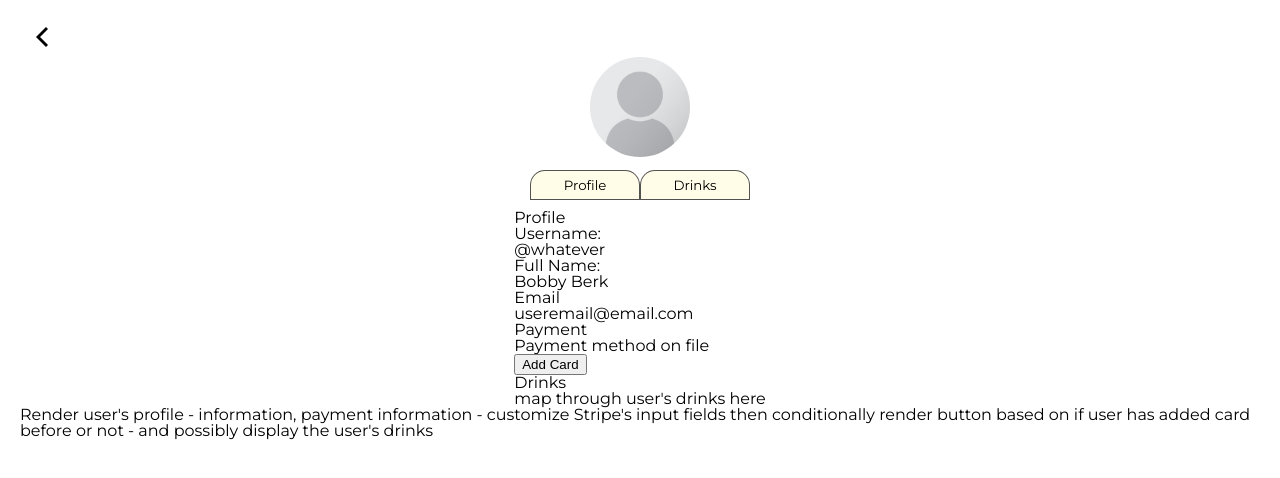
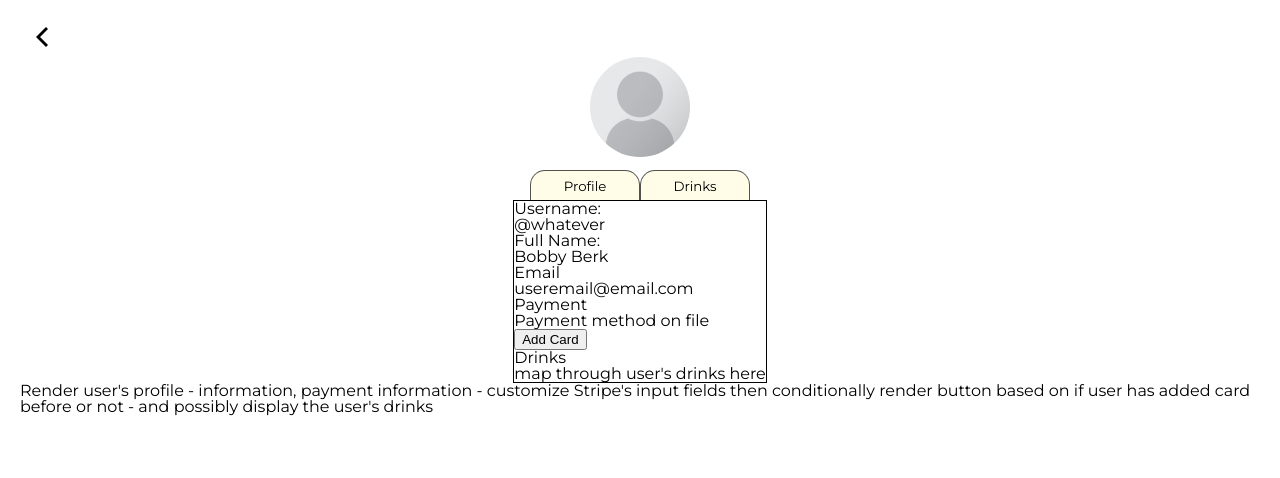
Before and after one commit to Sjavaid56/Buzz.-, a React (Create React App) app: page /profile in a window 1280 px wide. Shown: the top 478 px of the page. Built offline with nearby package versions, Linux system fonts and the light colour scheme; no server answers.

Commit message:
small changes and started profile design

```diff
--- a/src/Components/GoogleMaps/GoogleMaps.js
+++ b/src/Components/GoogleMaps/GoogleMaps.js
@@ -2,7 +2,9 @@ import React, { Component } from 'react'
 import './GoogleMaps.css'
 import axios from 'axios'
 import HiveIcon from '../../images/icons8-hive-96.png';
+import GrayHiveIcon from '../../images/icons8-hive-96 -gray.png'
 import BeeIcon from '../../images/assets/logo/buzz-logo-charcoal-nobg.png';
+
 
 const getGeoLocation = () => {
   const geolocation = navigator.geolocation;
--- a/src/Components/Room/AvailableRooms/availablerooms.css
+++ b/src/Components/Room/AvailableRooms/availablerooms.css
@@ -33,7 +33,7 @@
 }
 
 .mapped-businesses {
-    overflow-y: scroll;
+    overflow-y: auto;
 }
 
 .available-rooms {
--- a/src/Components/Room/CurrentRoom/CurrentRoom.css
+++ b/src/Components/Room/CurrentRoom/CurrentRoom.css
@@ -16,7 +16,7 @@
 }
 
 .Current-room__main {
-    overflow-y:scroll;
+    overflow-y:auto;
     max-height: 89vh;
 }
 
--- a/src/Components/Room/CurrentRoom/CurrentRoom.js
+++ b/src/Components/Room/CurrentRoom/CurrentRoom.js
@@ -45,16 +45,16 @@ class CurrentRoom extends Component {
     }
     //When screen loads, get all the room data for current room
     componentDidMount = () => {
-        const { currentRoom } = this.props;
+        const { room_id } = this.props.currentRoom;
 
-        Axios.get(`/getPosts/${currentRoom}`).then(posts => {
+        Axios.get(`/getPosts/${room_id}`).then(posts => {
             this.setState({
                 posts: posts.data
             })
             console.log(posts.data)
         })
         //get comments that are associated with correct room and posts
-        Axios.get(`/getComments/${currentRoom}`).then(comments => {
+        Axios.get(`/getComments/${room_id}`).then(comments => {
             this.setState({
                 comments: comments.data
             })
--- a/src/Components/Room/CurrentRoom/Posts/CreatePost.js
+++ b/src/Components/Room/CurrentRoom/Posts/CreatePost.js
@@ -29,7 +29,7 @@ class CreatePost extends Component {
             upvotes: 0,
             downvotes: 0,
             drinks_given: 0,
-            room_id: this.props.currentRoom
+            room_id: this.props.currentRoom.room_id
         }
         console.log("SENDING THIS POST.", body)
         this.props.socket.emit("NewPost", body)
--- a/src/Components/UserProfile/UserProfile.js
+++ b/src/Components/UserProfile/UserProfile.js
@@ -13,11 +13,11 @@ export default class UserProfile extends Component {
     }
 
     render() {
-        // console.log(this.props)
+        console.log(this.props)
         return (
             <div className='profile-parent'>
-                <div className = "profile-parent__button-holder">
-                    <button onClick = {this.props.toggleProfileFn} className = "profile-parent__button"><img src = {back}></img></button>
+                <div className="profile-parent__button-holder">
+                    <button onClick={this.props.toggleProfileFn} className="profile-parent__button"><img src={back}></img></button>
                 </div>
                 <div className='profile-header'>
                     <img src={profileplaceholder} alt='profile placeholder'
@@ -32,7 +32,7 @@ export default class UserProfile extends Component {
                 <div className='profile-tabs__info'>
 
                     <div className='profile-tabs__infoProfile'>
-                        <h2>Profile</h2>
+                        {/* <h2>Profile</h2> */}
 
                         <p>Username:</p>
                         <p>@whatever</p>
--- a/src/Components/UserProfile/userprofile.css
+++ b/src/Components/UserProfile/userprofile.css
@@ -4,6 +4,7 @@
     justify-content: center;
     align-items: center;
     padding: 20px;
+
 }
 .profile-parent__button-holder{
     width:100%;
@@ -22,10 +23,11 @@
 .profile-tabs button {
     font-family: 'Montserrat', sans-serif;
     background: #fffce7;
-    margin: 10px 0;
+    margin-top: 10px;
     width: 110px;
     height: 30px;
     border: .5px solid rgba(28, 30, 31, 0.76);
+    border-bottom: none;
     border-top-left-radius: 15px;
     border-top-right-radius: 15px;
 }
@@ -34,3 +36,7 @@
     background-color: #ffcb34;
     outline: 0;
 }
+
+.profile-tabs__info {
+    border: 1px solid black;
+}
```
Also changed, not shown: src/images/icons8-hive-96 -gray.png (added).
